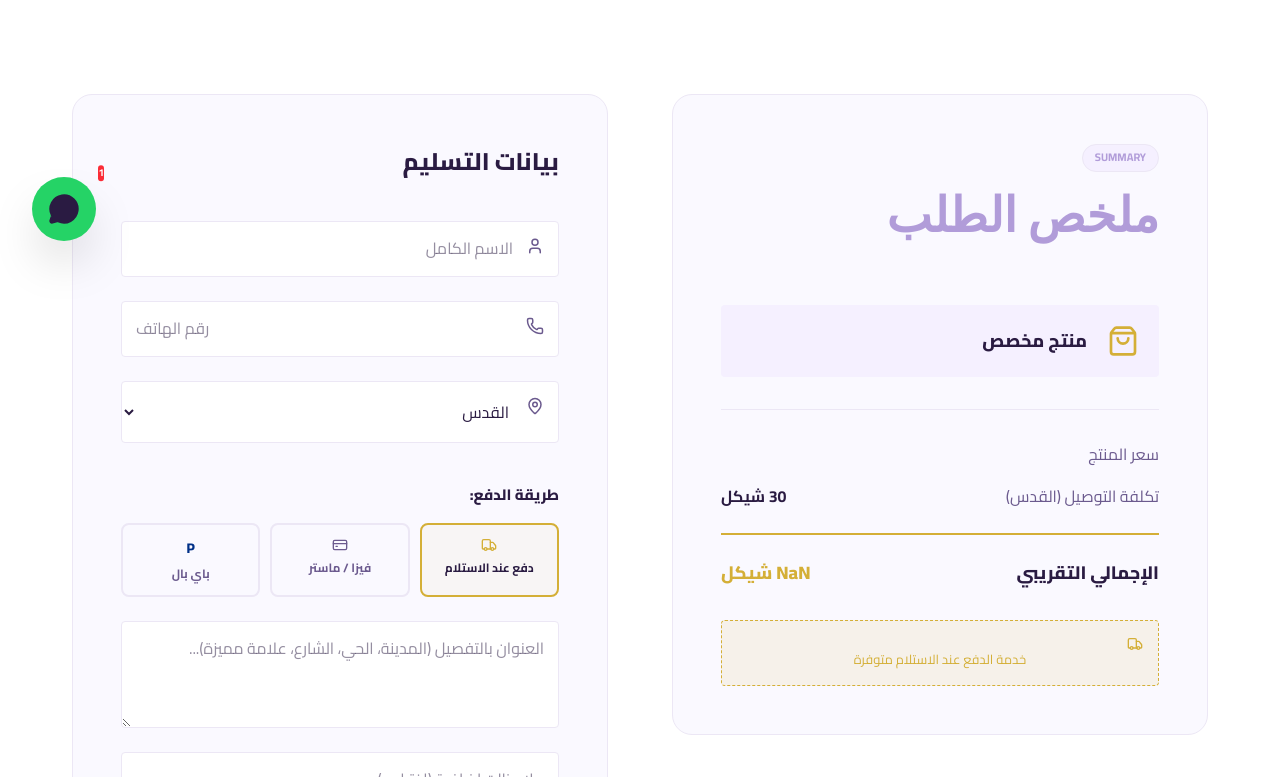
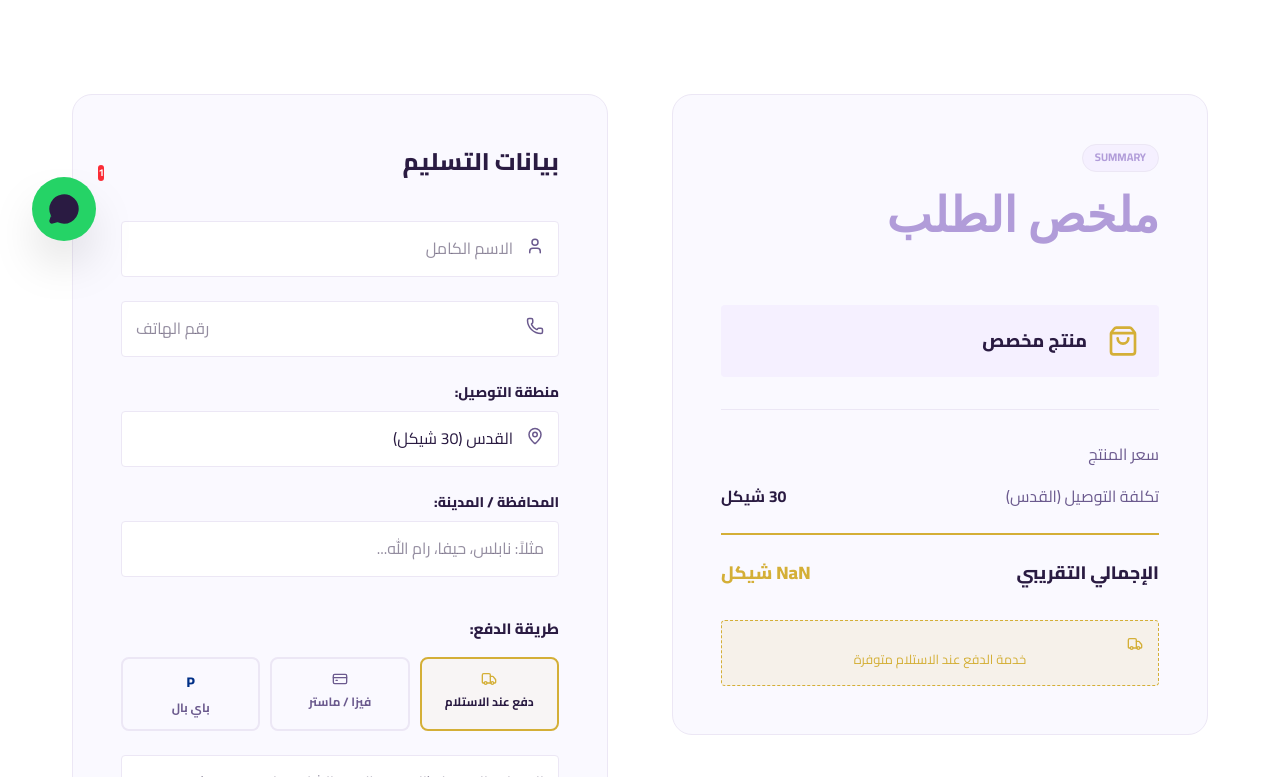
Before and after one commit to fahmyelmatry2030-lgtm/Royal-Veil, a React (Vite) app: page /order in a window 1280 px wide. Shown: the part 527-1304 px from the top of the page. Built offline with nearby package versions, Linux system fonts and the light colour scheme; a web font is replaced by a local one.

Commit message:
Add province field and shipping prices to checkout

```diff
--- a/src/pages/OrderForm.jsx
+++ b/src/pages/OrderForm.jsx
@@ -21,6 +21,7 @@ const OrderForm = () => {
     area: 'القدس',
     address: '',
     notes: '',
+    city: '',
     paymentMethod: 'cod'
   });
 
@@ -46,6 +47,7 @@ const OrderForm = () => {
       fullName: formData.fullName,
       phone: formData.phone,
       area: formData.area,
+      city: formData.city,
       address: formData.address,
       notes: formData.notes,
       total: (parseInt(productPrice) || 0) + shippingCost
@@ -61,6 +63,7 @@ const OrderForm = () => {
 *الاسم:* ${formData.fullName}
 *الهاتف:* ${formData.phone}
 *المنطقة:* ${formData.area}
+*المحافظة/المدينة:* ${formData.city}
 *العنوان:* ${formData.address}
 *طريقة الدفع:* ${formData.paymentMethod === 'cod' ? 'الدفع عند الاستلام' : formData.paymentMethod === 'visa' ? 'فيزا / ماستر كارد' : 'باي بال'}
 *رسوم التوصيل:* ${shippingCost} شيكل
@@ -155,16 +158,31 @@ const OrderForm = () => {
                 </div>
 
                 <div style={{ position: 'relative' }}>
+                  <label style={{ display: 'block', marginBottom: '8px', fontWeight: '800', fontSize: '14px', color: 'var(--text-dark)' }}>منطقة التوصيل:</label>
+                  <div style={{ position: 'relative' }}>
                     <MapPin size={18} style={{ position: 'absolute', right: '15px', top: '16px', color: 'var(--text-muted)', zIndex: 1 }} />
                     <select
                       value={formData.area}
                       onChange={(e) => setFormData({...formData, area: e.target.value})}
-                    style={{ width: '100%', padding: '14px 45px 14px 14px', border: '1px solid var(--border-light)', borderRadius: '4px', background: 'var(--bg-white)', color: 'var(--text-dark)', cursor: 'pointer' }}
+                      style={{ width: '100%', padding: '14px 45px 14px 14px', border: '1px solid var(--border-light)', borderRadius: '4px', background: 'var(--bg-white)', color: 'var(--text-dark)', cursor: 'pointer', appearance: 'none' }}
                     >
-                    <option value="القدس">القدس</option>
-                    <option value="الضفة الغربية">الضفة الغربية</option>
-                    <option value="مناطق 48">مناطق 48 (شمال وجنوب)</option>
+                      <option value="القدس">القدس (30 شيكل)</option>
+                      <option value="الضفة الغربية">كافة مدن الضفة الغربية (30 شيكل)</option>
+                      <option value="مناطق 48">مناطق الـ 48 - شمال وجنوب (70 شيكل)</option>
                     </select>
+                  </div>
+                </div>
+
+                <div style={{ position: 'relative' }}>
+                  <label style={{ display: 'block', marginBottom: '8px', fontWeight: '800', fontSize: '14px', color: 'var(--text-dark)' }}>المحافظة / المدينة:</label>
+                  <input
+                    type="text"
+                    placeholder="مثلاً: نابلس، حيفا، رام الله..."
+                    required
+                    value={formData.city}
+                    onChange={(e) => setFormData({...formData, city: e.target.value})}
+                    style={{ width: '100%', padding: '14px', border: '1px solid var(--border-light)', borderRadius: '4px', background: 'var(--bg-white)', color: 'var(--text-dark)' }}
+                  />
                 </div>
 
                 {/* Payment Methods */}
```
Lines whose indentation alone changed are shown as unchanged.
